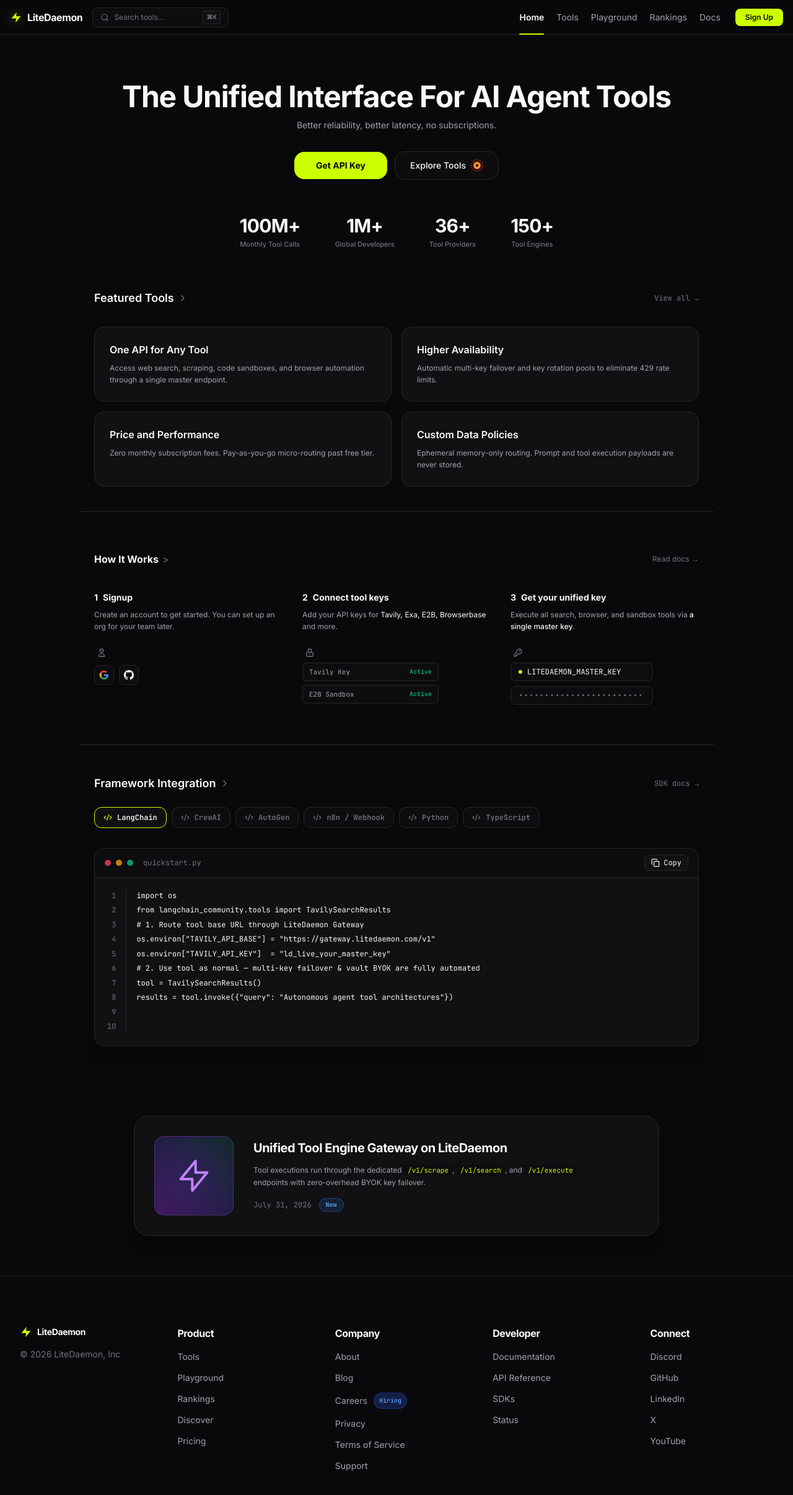
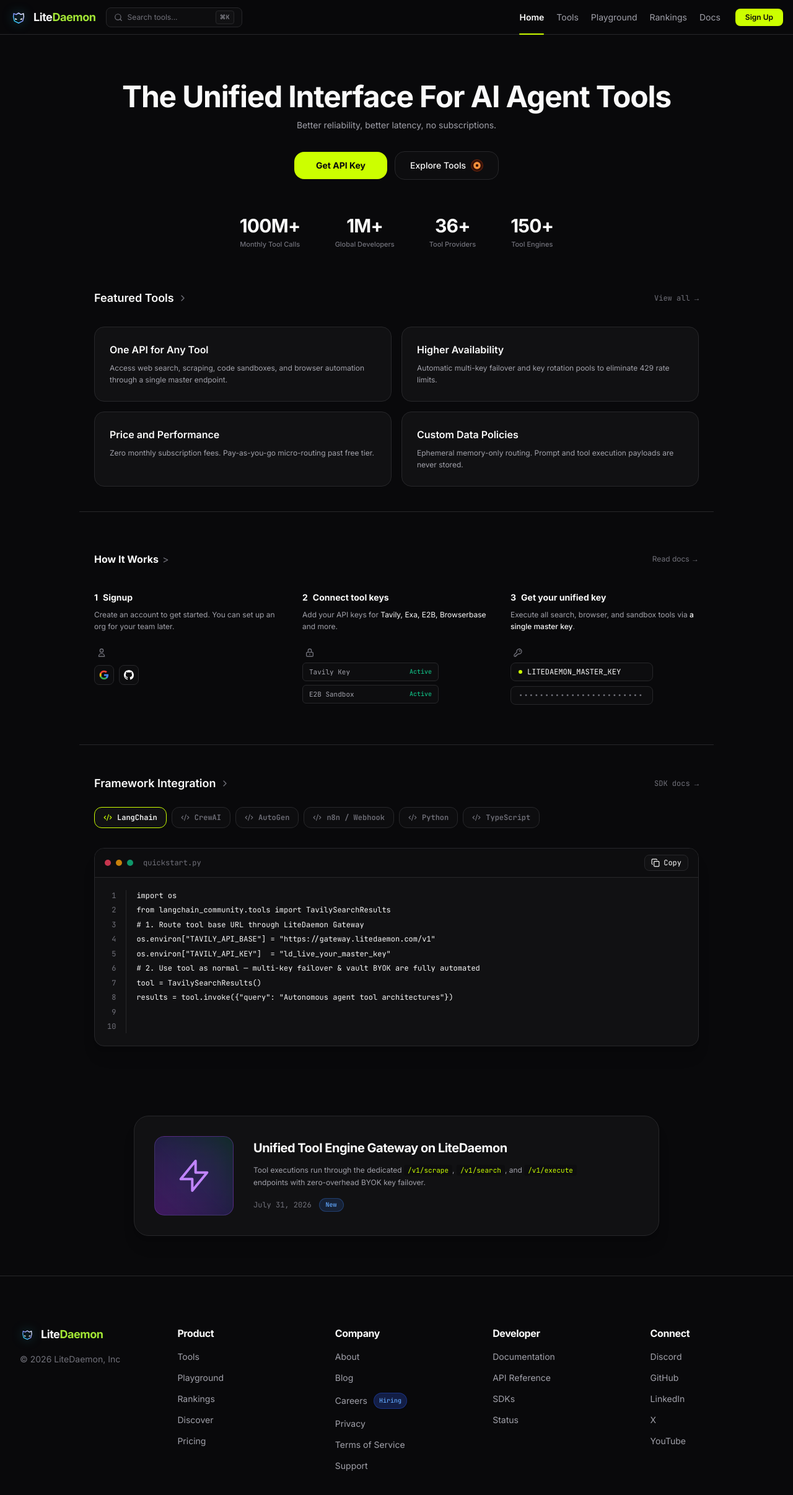
Before and after one commit to ALLFrontier-Labs/mvp, a React (Vite) app in the folder apps/dashboard/: page / in a window 1280 px wide. Shown: the top 2412 px of the page at 62% size. Built offline with nearby package versions, Linux system fonts and the light colour scheme.

Commit message:
feat(ui): add theme-adaptive glowing DaemonLogo SVG component and integrate into navbar and brand elements

```diff
--- /dev/null
+++ b/apps/dashboard/src/components/DaemonLogo.tsx
@@ -0,0 +1,103 @@
+'use client';
+
+import React from 'react';
+import { useTheme } from '../context/ThemeContext';
+
+export interface DaemonLogoProps {
+  size?: number;
+  className?: string;
+  showText?: boolean;
+}
+
+export function DaemonLogo({ size = 28, className = '', showText = true }: DaemonLogoProps) {
+  let isLight = false;
+
+  try {
+    const { resolvedTheme } = useTheme();
+    isLight = resolvedTheme === 'light';
+  } catch {
+    // Fallback if rendered outside ThemeProvider
+    if (typeof document !== 'undefined') {
+      isLight = document.documentElement.classList.contains('light');
+    }
+  }
+
+  // Dynamic Theme Colors
+  const stopColor1 = isLight ? '#0284c7' : '#22d3ee';
+  const stopColor2 = isLight ? '#6366f1' : '#818cf8';
+  const stopColor3 = isLight ? '#4f46e5' : '#e0e7ff';
+
+  const filterGlow = isLight
+    ? 'drop-shadow(0 2px 5px rgba(15,23,42,0.15))'
+    : 'drop-shadow(0 0 8px rgba(34,211,238,0.55))';
+
+  const eyeFill = isLight ? '#0f172a' : '#ffffff';
+  const textLiteColor = isLight ? 'text-zinc-900' : 'text-zinc-100';
+
+  return (
+    <div className={`flex items-center gap-2.5 select-none ${className}`}>
+      {/* SVG Icon with Theme-Adaptive Glow */}
+      <div className="relative flex items-center justify-center">
+        <svg
+          width={size}
+          height={size}
+          viewBox="0 0 100 100"
+          fill="none"
+          xmlns="http://www.w3.org/2000/svg"
+          style={{ filter: filterGlow }}
+          className="transition-all duration-300 transform group-hover:scale-105"
+        >
+          <defs>
+            {/* Dynamic Linear Gradient */}
+            <linearGradient id="daemonGradient" x1="10%" y1="90%" x2="90%" y2="10%">
+              <stop offset="0%" stopColor={stopColor1} />
+              <stop offset="50%" stopColor={stopColor2} />
+              <stop offset="100%" stopColor={stopColor3} />
+            </linearGradient>
+          </defs>
+
+          {/* Outer Daemon Head Contour Line */}
+          <path
+            d="M 50 83
+               L 26 71
+               L 20 46
+               L 22 28
+               L 36 34
+               L 50 25
+               L 64 34
+               L 78 28
+               L 80 46
+               L 74 71
+               Z"
+            stroke="url(#daemonGradient)"
+            strokeWidth="5.5"
+            strokeLinejoin="round"
+            strokeLinecap="round"
+            fill="none"
+          />
+
+          {/* Left Eye */}
+          <polygon
+            points="29,54 43,62 31,65"
+            fill={eyeFill}
+            className="transition-colors duration-300"
+          />
+
+          {/* Right Eye */}
+          <polygon
+            points="71,54 57,62 69,65"
+            fill={eyeFill}
+            className="transition-colors duration-300"
+          />
+        </svg>
+      </div>
+
+      {/* Brand Text */}
+      {showText && (
+        <span className={`font-bold text-lg tracking-tight ${textLiteColor} transition-colors duration-200`}>
+          Lite<span className="text-lime-400 dark:text-lime-400 light:text-lime-600">Daemon</span>
+        </span>
+      )}
+    </div>
+  );
+}
--- a/apps/dashboard/src/components/Footer.tsx
+++ b/apps/dashboard/src/components/Footer.tsx
@@ -1,5 +1,6 @@
 import React from 'react';
 import { Link } from 'react-router-dom';
+import { DaemonLogo } from './DaemonLogo';
 
 const FOOTER_COLUMNS = [
   {
@@ -57,21 +58,8 @@
 
         {/* Column 1: Brand Logo & Clean Copyright */}
         <div className="col-span-2 sm:col-span-1 space-y-4">
-          <Link to="/" className="flex items-center gap-2 group w-fit">
-            <svg
-              className="w-5 h-5 transition-transform group-hover:scale-105"
-              viewBox="0 0 24 24"
-              fill="currentColor"
-              style={{ color: '#ccff00' }}
-            >
-              <path d="M13 2L3 14H12L11 22L21 10H12L13 2Z" />
-            </svg>
-            <span
-              className="font-bold tracking-tight text-sm"
-              style={{ color: 'var(--text-primary)' }}
-            >
-              LiteDaemon
-            </span>
+          <Link to="/" className="flex items-center group w-fit focus:outline-none">
+            <DaemonLogo size={24} showText={true} />
           </Link>
 
           <p className="text-sm font-normal" style={{ color: 'var(--text-muted)' }}>
--- a/apps/dashboard/src/components/Logo.tsx
+++ b/apps/dashboard/src/components/Logo.tsx
@@ -1,24 +1,17 @@
 import React from 'react';
 import { Link } from 'react-router-dom';
+import { DaemonLogo } from './DaemonLogo';
 
-export const Logo: React.FC = () => {
+interface LogoProps {
+  size?: number;
+  showText?: boolean;
+  className?: string;
+}
+
+export const Logo: React.FC<LogoProps> = ({ size = 28, showText = true, className = '' }) => {
   return (
-    <Link to="/" className="flex items-center gap-2 group shrink-0">
-      <svg
-        className="w-5 h-5 transition-transform group-hover:scale-110 drop-shadow-[0_0_8px_rgba(204,255,0,0.5)]"
-        viewBox="0 0 24 24"
-        fill="currentColor"
-        style={{ color: '#ccff00' }}
-        aria-hidden="true"
-      >
-        <path d="M13 2L3 14H12L11 22L21 10H12L13 2Z" />
-      </svg>
-      <span
-        className="font-bold tracking-tight text-base font-sans"
-        style={{ color: 'var(--text-primary)' }}
-      >
-        LiteDaemon
-      </span>
+    <Link to="/" className={`group flex items-center focus:outline-none shrink-0 ${className}`}>
+      <DaemonLogo size={size} showText={showText} />
     </Link>
   );
 };
```
